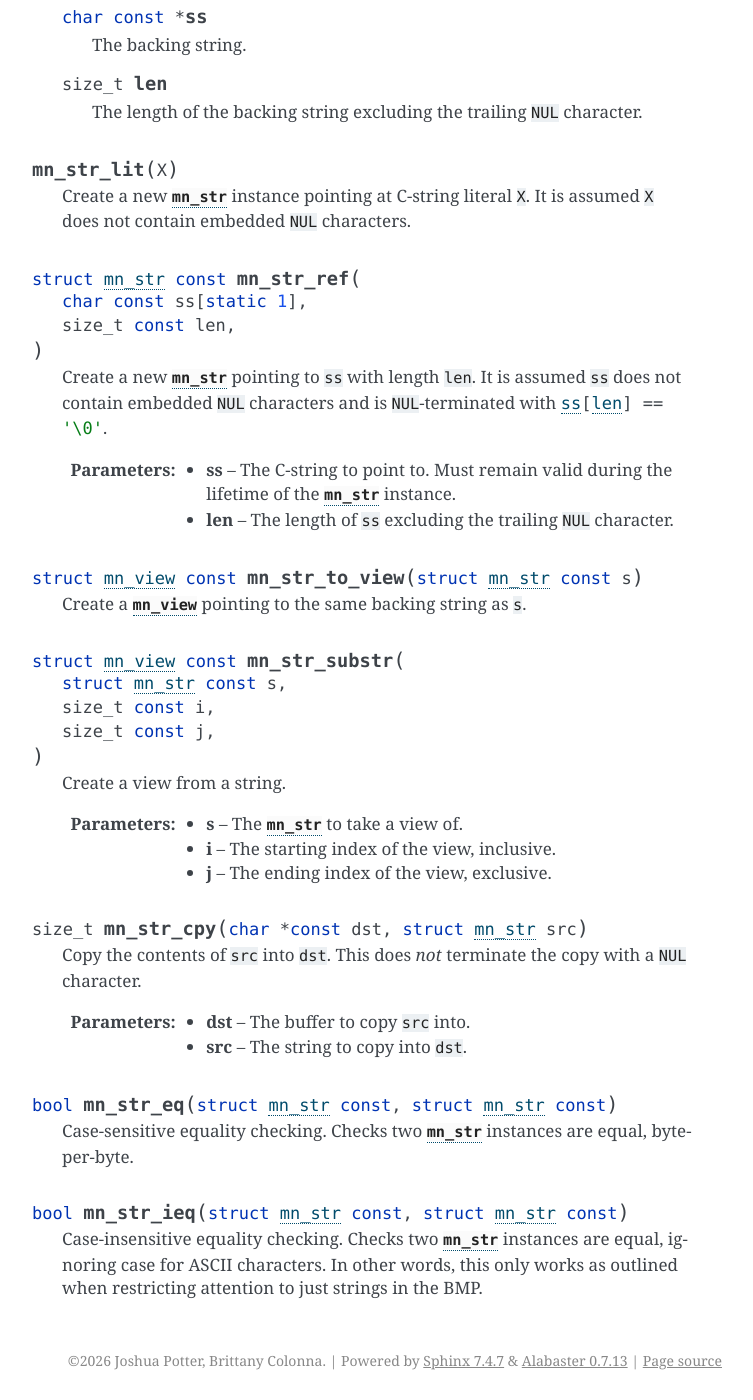
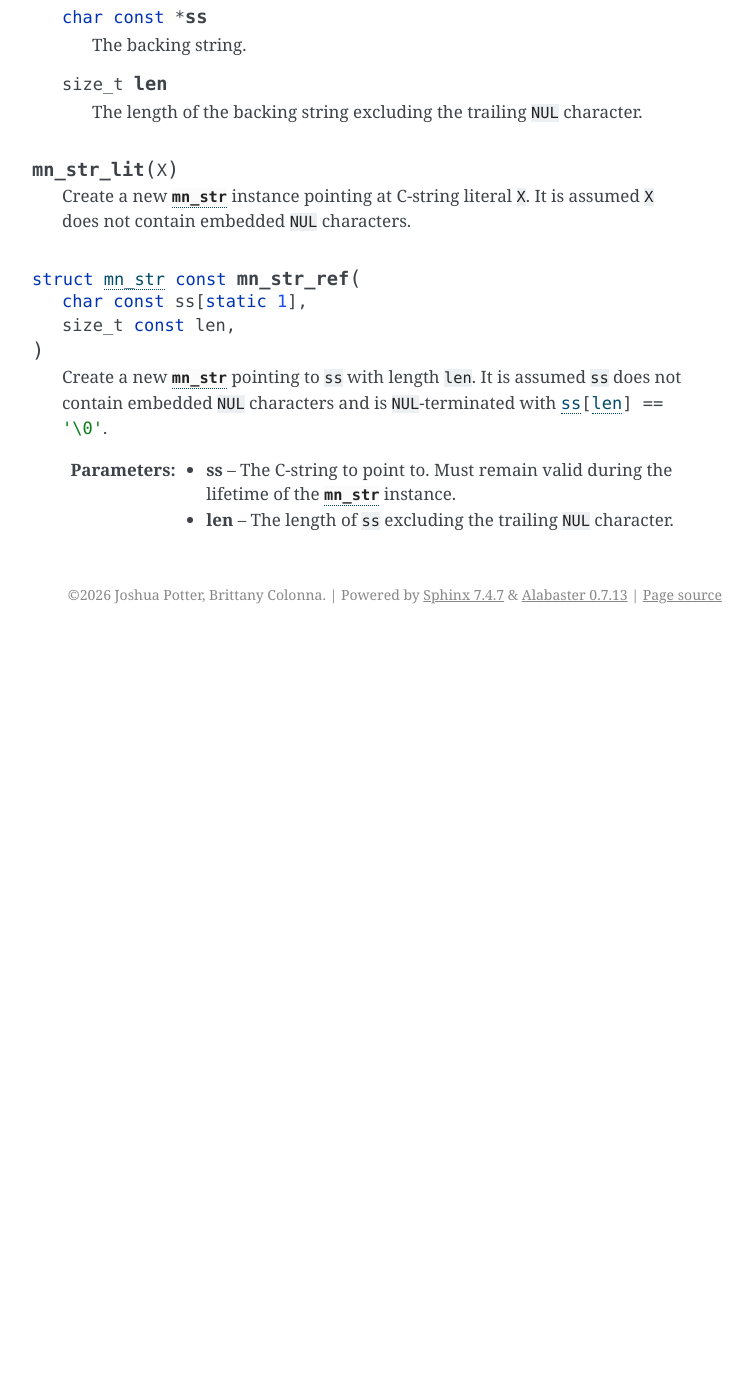
Before and after one commit to jrpotter/makinori, a Sphinx documentation site: the page built from docs/reference/string_h.rst, in a window 1280 px wide and 1400 px high, scrolled down 2084 px. Shown: the whole window, without its empty margins (388-1141 px from the left). Built offline with Sphinx 7.4.7, drawn with Linux system fonts in a browser that asks for light colours; after the commit the page ends 2718 px from its top, so only the background shows below that.

```diff
--- a/docs/reference/string_h.rst
+++ b/docs/reference/string_h.rst
@@ -124,38 +124,3 @@
       :arg ss: The C-string to point to. Must remain valid during the lifetime of
                the :c:struct:`mn_str` instance.
       :arg len: The length of ``ss`` excluding the trailing ``NUL`` character.
-
-   .. c:function:: struct mn_view const mn_str_to_view(struct mn_str const s)
-
-      Create a :c:struct:`mn_view` pointing to the same backing string as ``s``.
-
-   .. c:function:: struct mn_view const mn_str_substr( \
-                       struct mn_str const s, \
-                       size_t const i, \
-                       size_t const j)
-
-      Create a view from a string.
-
-      :arg s: The :c:struct:`mn_str` to take a view of.
-      :arg i: The starting index of the view, inclusive.
-      :arg j: The ending index of the view, exclusive.
-
-   .. c:function:: size_t mn_str_cpy(char *const dst, struct mn_str src)
-
-      Copy the contents of ``src`` into ``dst``. This does *not* terminate the
-      copy with a ``NUL`` character.
-
-      :arg dst: The buffer to copy ``src`` into.
-      :arg src: The string to copy into ``dst``.
-
-   .. c:function:: bool mn_str_eq(struct mn_str const, struct mn_str const)
-
-      Case-sensitive equality checking. Checks two :c:struct:`mn_str` instances
-      are equal, byte-per-byte.
-
-   .. c:function:: bool mn_str_ieq(struct mn_str const, struct mn_str const)
-
-      Case-insensitive equality checking. Checks two :c:struct:`mn_str`
-      instances are equal, ignoring case for ASCII characters. In other words,
-      this only works as outlined when restricting attention to just strings in
-      the BMP.
```
Also changed, not shown: 8 other files.
